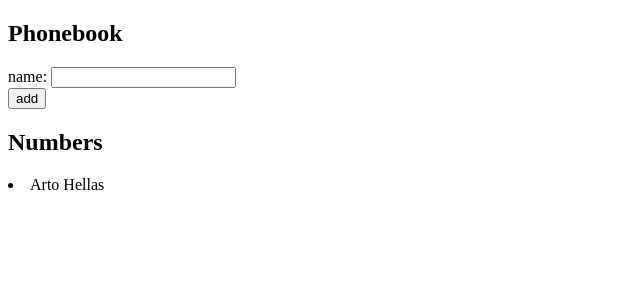
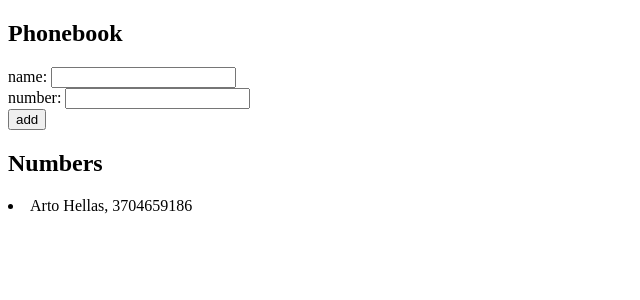
Before and after one commit to tomyok/FullStackOpenCourse, a React (Vite) app in the folder part2/part2bexercises/: page / in a window 1280 px wide. Shown: the top 300 px of the page, without its empty margins (0-640 px from the left). Built offline with nearby package versions, Linux system fonts and the light colour scheme.

Commit message:
Ejercicio 2.8 finalizado

```diff
--- a/part2/part2bexercises/src/App.jsx
+++ b/part2/part2bexercises/src/App.jsx
@@ -1,14 +1,21 @@
 import { useState } from 'react'
 
-const Person = ({name}) => {
-  return <li>{name}</li>
+const Person = ({name, number}) => {
+  return (
+    <div>
+      <li>{name}, {number}</li>
+    </div>
+  )
 }
 
 const App = () => {
   const [persons, setPersons] = useState([
-    { name: 'Arto Hellas' }
+    { name: 'Arto Hellas',
+      number: '3704659186'
+    }
   ])
   const [newName, setNewName] = useState('')
+  const [newNumber, setNewNumber] = useState('')
 
   const addPerson = (event) => {
     event.preventDefault()
@@ -16,17 +23,24 @@
       alert(`${newName} is already added to phonebook`)
     } else {
       const person = {
-        name: newName
+        name: newName,
+        number: newNumber
       }
       setPersons(persons.concat(person));
     }
     setNewName("");
+    setNewNumber("");
 
   }
 
-  const handleNoteChange = (event) => {
+  const handleNameChange = (event) => {
     console.log(event.target.value)
     setNewName(event.target.value)
+  }
+
+  const handleNumberChange = (event) => {
+    console.log(event.target.value)
+    setNewNumber(event.target.value)
   }
 
   const isValidContact = (name) => persons.some(person => person.name === name);
@@ -37,7 +51,10 @@
       <form onSubmit={addPerson}>
         <div>
           name: <input value={newName}
-          onChange={handleNoteChange}
+          onChange={handleNameChange}/>
+          <br />
+          number: <input value={newNumber}
+          onChange={handleNumberChange}
           />
         </div>
         <div>
@@ -46,7 +63,7 @@
       </form>
       <h2>Numbers</h2>
         {persons.map(person =>
-          <Person key={person.name} name={person.name} />
+          <Person key={person.name} name={person.name} number={person.number} />
         )}
     </div>
   )
```
